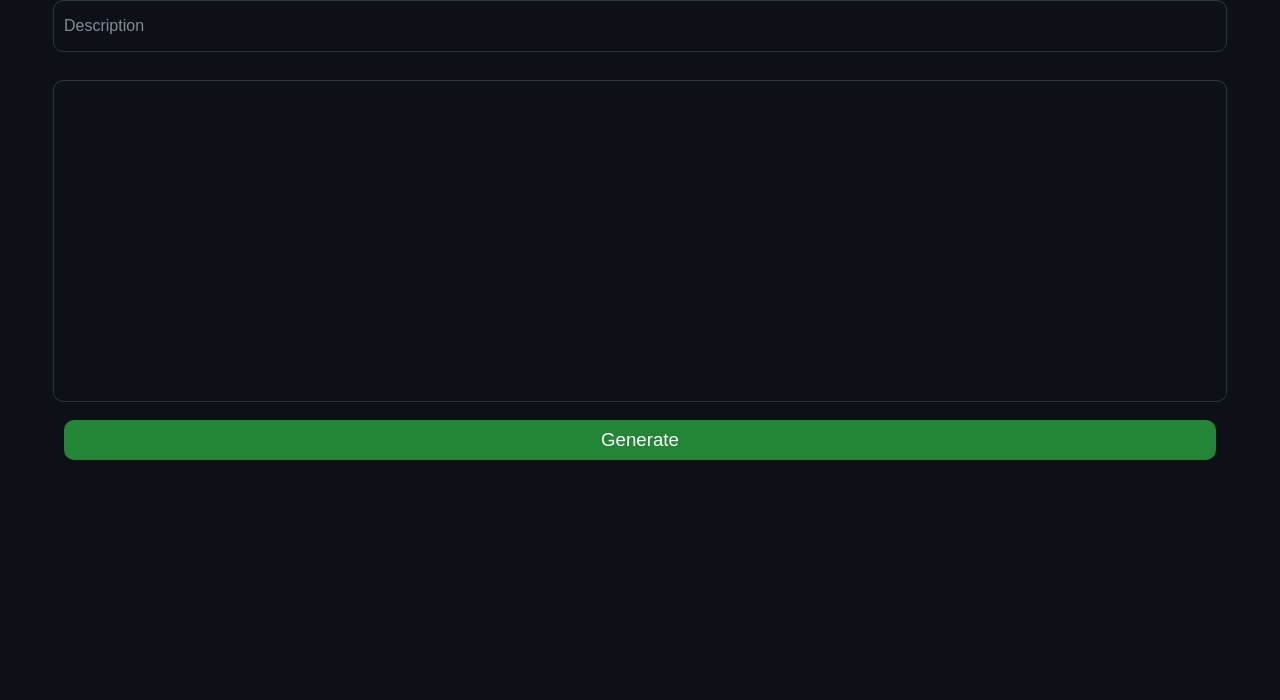
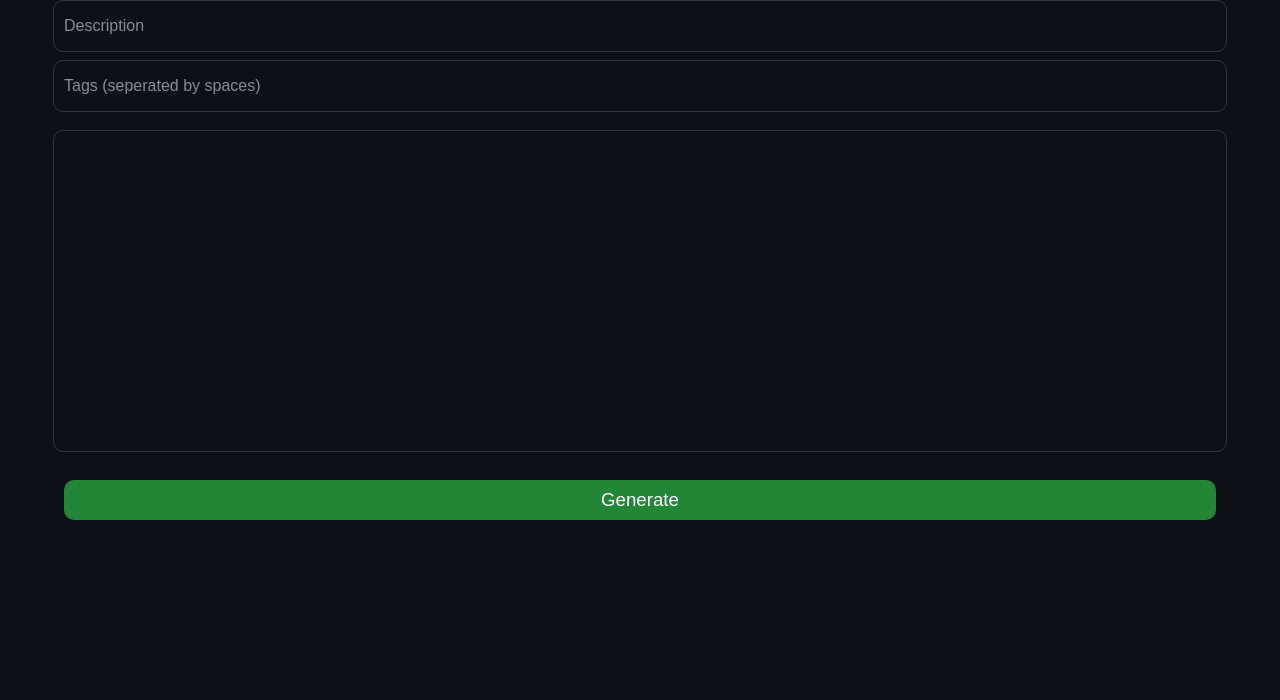
Before and after one commit to MatthewZenn/Calypso, a plain HTML site: page index.html in a window 1280 px wide. Shown: the part 100-800 px from the top of the page. Drawn offline with Linux system fonts and the light colour scheme.

Commit message:
Edited logo

```diff
--- a/index.html
+++ b/index.html
@@ -12,6 +12,7 @@
     <img id="logo" src="Static/Calypso_Logo.png">
     <div class="fields">
       <input id="description" placeholder="Description">
+      <input id="tags" placeholder="Tags (seperated by spaces)">
       <textarea readonly id="output"></textarea>
       <button id="generate">Generate</button>
     </div>
--- a/main.css
+++ b/main.css
@@ -54,11 +54,26 @@ body, html {
   margin: 0 auto;
 }
 
+#tags {
+  position: fixed;
+  width: 90%;
+  height: 30px;
+  top: 160px;
+  border: 1px solid var(--outline);
+  font-size: 12pt;
+  color: var(--text);
+  background-color: var(--background);
+  border-radius: 10px;
+  padding: 10px;
+  outline: none;
+  margin: 0 auto;
+}
+
 #output {
   position: fixed;
   width: 90%;
   height: 300px;
-  top: 180px;
+  top: 230px;
   border: 1px solid var(--outline);
   font-size: 12pt;
   color: var(--text);
@@ -80,7 +95,7 @@ body, html {
   background-color: var(--button);
   width: 90%;
   height: 40px;
-  top: 520px;
+  top: 580px;
   border-radius: 10px;
   border: none;
   margin: 0px auto;
--- a/main.js
+++ b/main.js
@@ -0,0 +1,3 @@
+document.getElementById('logo').addEventListener('click', () => {
+  window.location.reload();
+});
```
Also changed, not shown: Static/Calypso_Logo.png, 1 other file.
